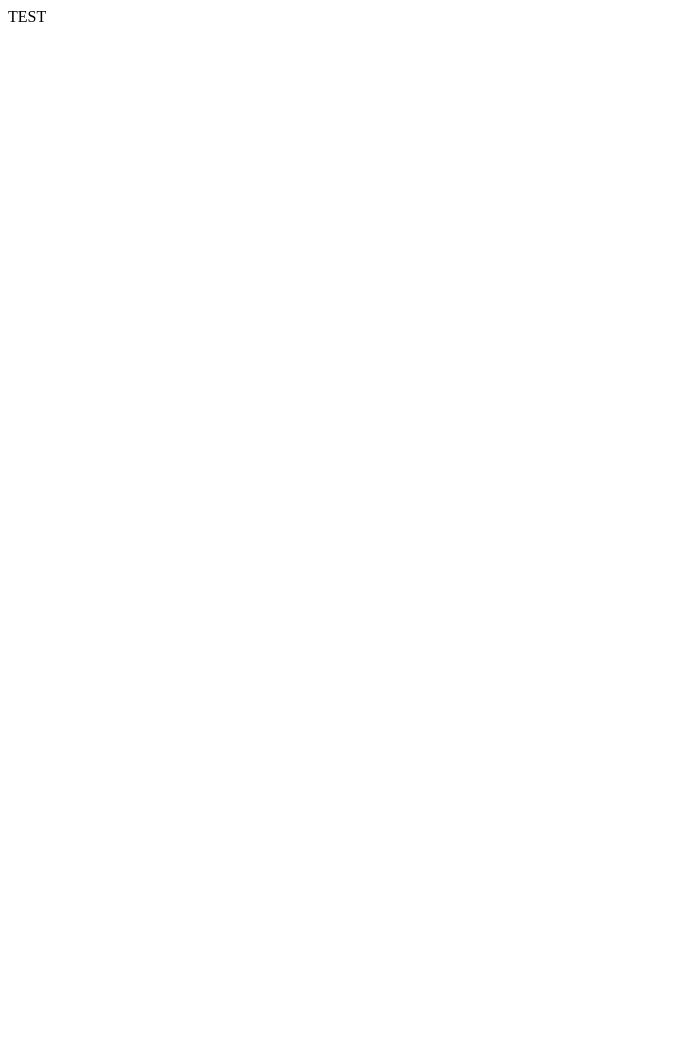
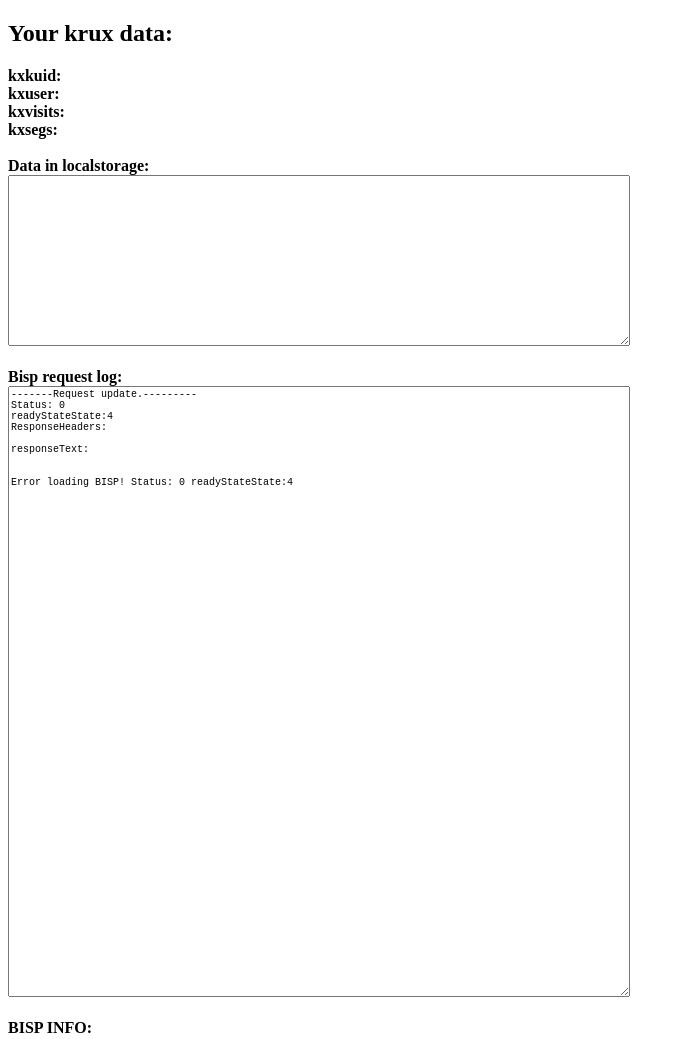
Before and after one commit to pulges/tmp-header-test, a plain HTML site: page index.html in a window 1280 px wide. Shown: the whole page, without its empty margins (0-685 px from the left). Before the commit the page ends 800 px from the top, so only its background shows below. Drawn offline with Linux system fonts and the light colour scheme; no server answers.

Commit message:
Krux fetcher

```diff
--- a/index.html
+++ b/index.html
@@ -1,12 +1,115 @@
 <!DOCTYPE html>
 <html lang="en">
 <head>
+  <meta name="robots" content="noindex">
   <meta charset="UTF-8">
   <meta name="viewport" content="width=device-width, initial-scale=1.0">
   <meta http-equiv="X-UA-Compatible" content="ie=edge">
   <title>Document</title>
+
+
+
+  <!-- BEGIN Salesforce DMP ControlTag for "Bell Mobility - test site" -->
+    <script class="kxct" data-id="tbcl4yskj" data-timing="async" data-version="3.0" type="text/javascript">
+      window.Krux||((Krux=function(){Krux.q.push(arguments)}).q=[]);
+      (function(){
+        var k=document.createElement('script');k.type='text/javascript';k.async=true;
+        k.src=(location.protocol==='https:'?'https:':'http:')+'//cdn.krxd.net/controltag/tbcl4yskj.js';
+        var s=document.getElementsByTagName('script')[0];s.parentNode.insertBefore(k,s);
+      }());
+    </script>
+  <!-- END Salesforce DMP ControlTag -->
+
+  <style>
+    textarea {
+      font-size: 10px;
+    }
+  </style>
+
 </head>
-<body>
-  TEST
+
+  <h2>Your krux data:</h2>
+  <b>kxkuid:</b> <span id="kxkuid-val">...</span><br>
+  <b>kxuser:</b> <span id="kxuser-val">...</span><br>
+  <b>kxvisits:</b> <span id="kxvisits-val">...</span><br>
+  <b>kxsegs:</b> <span id="kxsegs-val">...</span><br>
+
+  <br>
+  <b>Data in localstorage:</b><br>
+  <textarea id="localst" cols="100" rows="15"></textarea><br>
+
+  <br>
+  <b>Bisp request log:</b><br>
+  <textarea id="bispData" cols="100" rows="55"></textarea><br>
+
+  <br>
+  <b>BISP INFO:</b>
+  <pre id="bispinfo"></pre><br>
+
+  <script>
+    var i = 0;
+
+    var pollKruxId = function(callback) {
+      if (localStorage.getItem('kxkuid') || i > 20) {
+        callback();
+      } else {
+        i++;
+        setTimeout(pollKruxId.bind(undefined, callback), 100);
+      }
+    }
+
+    var BISPrequest = new XMLHttpRequest();
+
+    var addBispInfo = function(txt) {
+      document.getElementById('bispData').innerHTML += txt + '\n\n';
+    }
+
+    function bispReadStateChange() {
+      addBispInfo('-------Request update.---------\nStatus: ' +  this.status +  '\nreadyStateState:' + this.readyState +  '\nResponseHeaders:\n' +  this.getAllResponseHeaders() + ' \nresponseText:\n' + this.responseText);
+
+      if (this.status === 200 && this.readyState === 4) {
+        console.log(this);
+        var parser = new DOMParser();
+        var xmlDoc = parser.parseFromString(this.responseText, "text/xml");
+
+        document.getElementById('bispinfo').innerHTML += '<b>subId2:</b> ' +  xmlDoc.getElementsByTagName('subId2')[0].childNodes[0].nodeValue + '\n';
+        document.getElementById('bispinfo').innerHTML += '<b>eamLanguage:</b> ' +  xmlDoc.getElementsByTagName('eamLanguage')[0].childNodes[0].nodeValue + '\n';
+        document.getElementById('bispinfo').innerHTML += '<b>accountSubType:</b> ' +  xmlDoc.getElementsByTagName('accountSubType')[0].childNodes[0].nodeValue + '\n';
+      }
+    }
+
+    function bispError() {
+      addBispInfo('Error loading BISP! Status: ' +  this.status +  ' readyStateState:' + this.readyState);
+    }
+
+    var getBispInfo = function() {
+      var url = 'https://bisp.bwanet.ca/getIdToken?enstr_env=qa&redirect_uri=' + encodeURIComponent('https://pulges.github.io/tmp-header-test/');
+
+      if(BISPrequest) {
+        try {
+          BISPrequest.open('GET', url, true);
+          BISPrequest.onreadystatechange = bispReadStateChange;
+          BISPrequest.onerror = bispError;
+          BISPrequest.send();
+        } catch (e) {
+          console.warn(e);
+        }
+      } else {
+        console.error('XMLHttpRequest not supported!')
+      }
+    }
+
+    getBispInfo();
+
+    pollKruxId(function() {
+      document.getElementById('kxkuid-val').innerHTML = localStorage.getItem('kxkuid');
+      document.getElementById('kxuser-val').innerHTML = localStorage.getItem('kxuser');
+      document.getElementById('kxvisits-val').innerHTML = localStorage.getItem('kxvisits');
+      document.getElementById('kxsegs-val').innerHTML = localStorage.getItem('kxsegs');
+      document.getElementById('localst').innerHTML = Object.keys(localStorage).map(function(k){ return k + ': ' + localStorage.getItem(k); }).join('\n');
+    });
+
+  </script>
+
 </body>
 </html>
```
